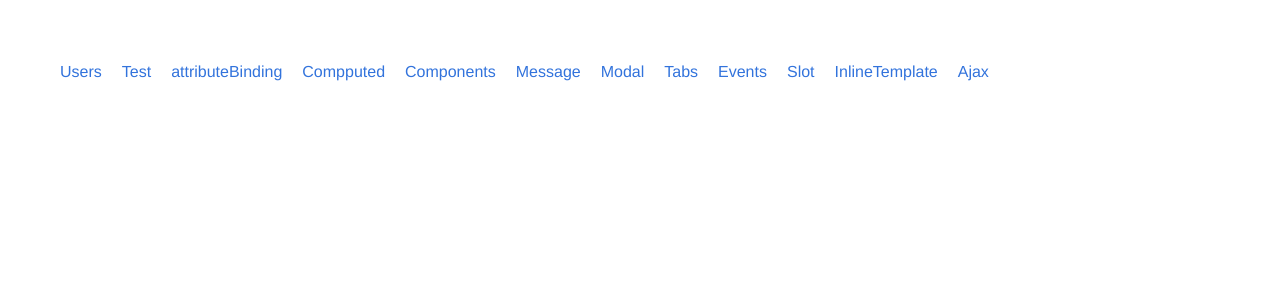
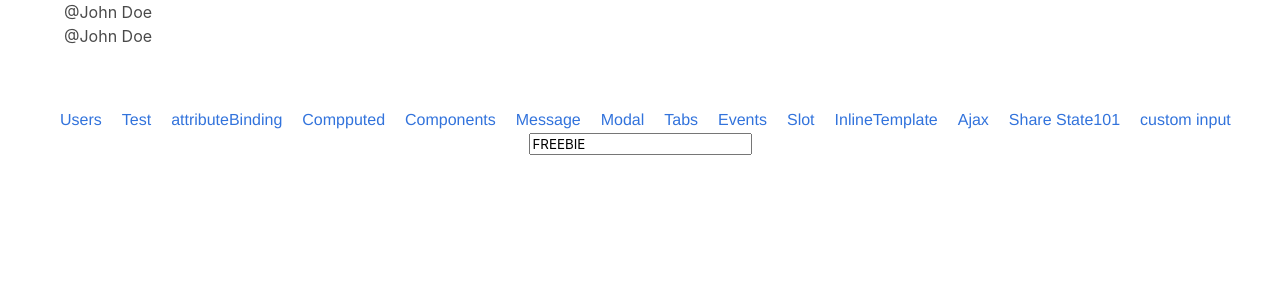
Before and after one commit to Matrix-X/vueapp, a Vue app: page /customInput in a window 1280 px wide. Shown: the top 300 px of the page. Built offline with nearby package versions, Linux system fonts and the light colour scheme; what vue-resource would draw is missing.

Commit message:
finish share state 101

```diff
--- a/index.html
+++ b/index.html
@@ -7,10 +7,23 @@
     <link rel="stylesheet" href="https://cdnjs.cloudflare.com/ajax/libs/bulma/0.7.2/css/bulma.min.css" />
   </head>
   <body>
+    <div id='one' class="container">
+      @{{ user.name }}
+    </div>
+
+    <div id='two' class="container">
+      @{{ user.name }}
+    </div>
     <div id="app"></div>
     <!-- built files will be auto injected -->
 
     <script src="https://unpkg.com/axios/dist/axios.min.js"></script>
-
+    <script>
+    let source = {
+      user: {
+        name: "John Doe"
+      }
+    }
+  </script>
   </body>
 </html>
--- a/src/App.vue
+++ b/src/App.vue
@@ -14,6 +14,8 @@
         <li><router-link to="/slot">Slot</router-link></li>
         <li><router-link to="/inlineTemplate">InlineTemplate</router-link></li>
         <li><router-link to="/ajax">Ajax</router-link></li>
+        <li><router-link to="/shareState">Share State101</router-link></li>
+        <li><router-link to="/customInput">custom input</router-link></li>
     </ul>
     <router-view/>
   </div>
--- /dev/null
+++ b/src/components/ShareState.vue
@@ -0,0 +1,46 @@
+<style scoped>
+
+</style>
+
+<template>
+
+  <div class="container">
+
+  </div>
+</template>
+
+<script>
+
+import Vue from 'vue'
+
+export default {
+    name: 'ShareState',
+    props: {},
+    data() {
+        return {
+
+        }
+    },
+    methods: {
+
+    },
+    created: function(){
+
+    },
+    computed: {
+
+    }
+}
+
+
+var vue = new Vue({
+  el: '#one',
+  data: source
+})
+
+var vue = new Vue({
+  el: '#two',
+  data: source
+})
+
+</script>
--- /dev/null
+++ b/src/components/customInput.vue
@@ -0,0 +1,35 @@
+<style scoped>
+
+</style>
+
+<template>
+
+  <div class="container">
+    <input type='text' v-model='coupon'>
+  </div>
+</template>
+
+<script>
+
+import Vue from 'vue'
+
+export default {
+    name: 'CustomInput',
+    props: {},
+    data() {
+        return {
+          coupon:"FREEBIE"
+        }
+    },
+    methods: {
+
+    },
+    created: function(){
+
+    },
+    computed: {
+
+    }
+}
+
+</script>
--- a/src/router/index.js
+++ b/src/router/index.js
@@ -12,6 +12,8 @@ import ExeciseEvents from '@/components/ExeciseEvents'
 import ExeciseSlot from '@/components/ExeciseSlot'
 import ExeciseInlineTemplate from '@/components/ExeciseInlineTemplate'
 import ExeciseAjax from '@/components/ExeciseAjax'
+import ShareState from '@/components/ShareState'
+import CustomInput from '@/components/CustomInput'
 // import HelloWorld from '@/components/HelloWorld'
 
 Vue.use(Router)
@@ -95,6 +97,18 @@ export default new Router({
       name: 'Ajax',
       component: ExeciseAjax,
       props: {  }
+    },
+    {
+      path: '/shareState',
+      name: 'ShareState',
+      component: ShareState,
+      props: {  }
+    },
+    {
+      path: '/customInput',
+      name: 'CustomInput',
+      component: CustomInput,
+      props: {  }
     }
   ]
 })
```
